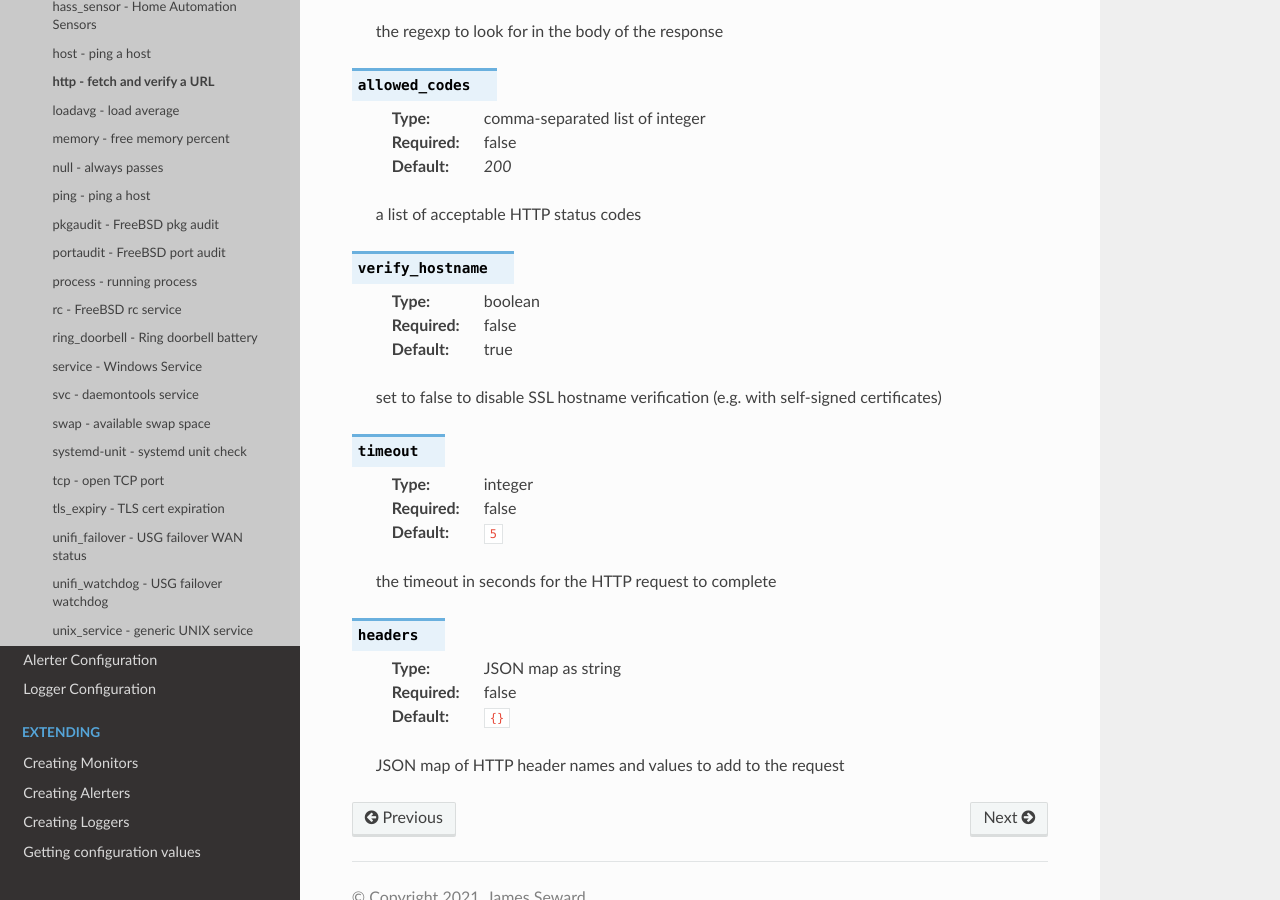
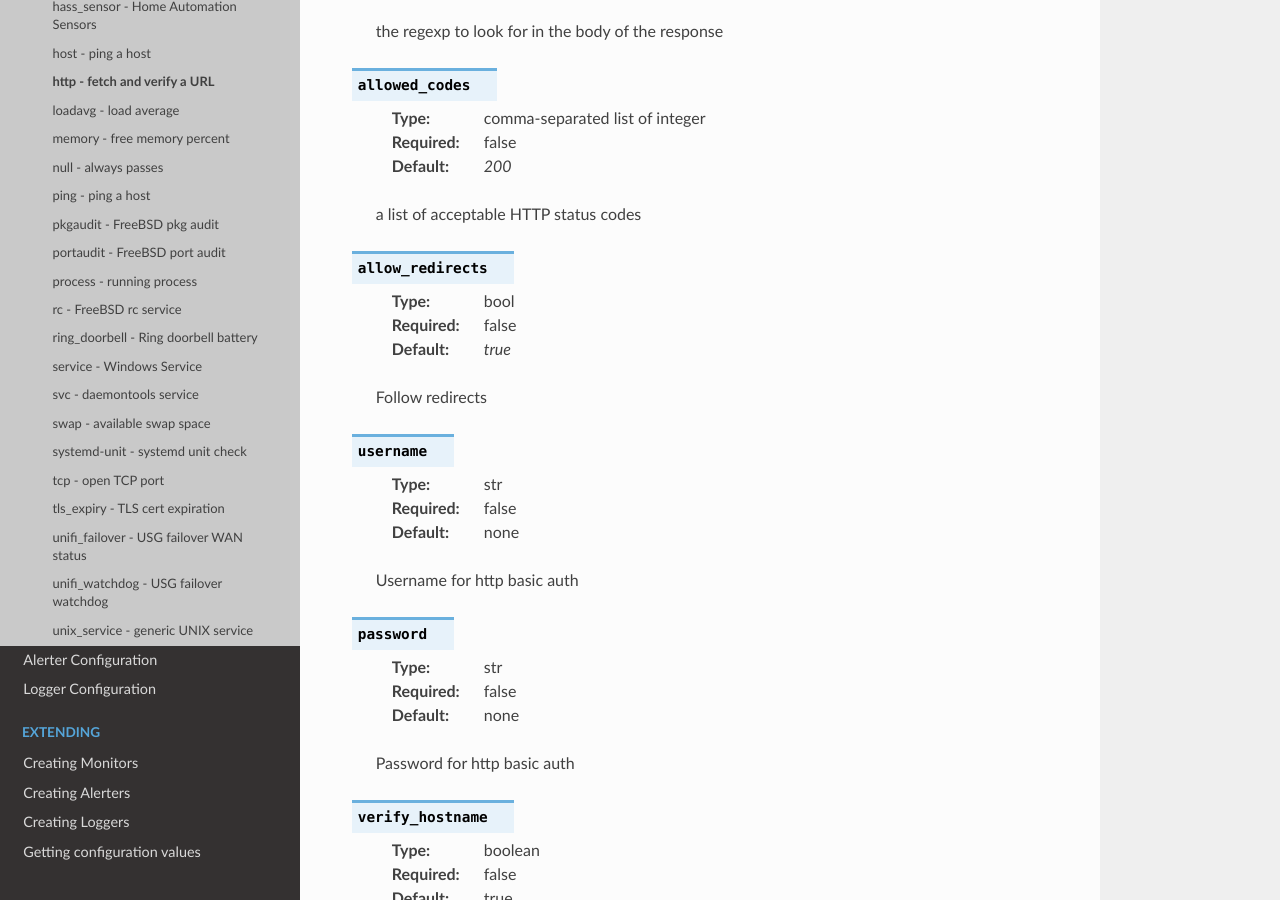
Before and after one commit to jamesoff/simplemonitor, a Sphinx documentation site: the page built from docs/monitors/http.rst, in a window 1280 px wide and 900 px high, scrolled down 506 px. Built offline with Sphinx 7.4.7 and the Read the Docs theme 2.0.0, drawn with Linux system fonts in a browser that asks for light colours; pages that are not in the unit, such as notebooks, are missing from menus.

```diff
--- a/docs/monitors/http.rst
+++ b/docs/monitors/http.rst
@@ -26,6 +26,30 @@ Attempts to fetch a URL and makes sure the HTTP return code is (by default) 200/
 
     a list of acceptable HTTP status codes
 
+.. confval:: allow_redirects
+
+    :type: bool
+    :required: false
+    :default: `true`
+
+    Follow redirects
+
+.. confval:: username
+
+    :type: str
+    :required: false
+    :default: none
+
+    Username for http basic auth
+
+.. confval:: password
+
+    :type: str
+    :required: false
+    :default: none
+
+    Password for http basic auth
+
 .. confval:: verify_hostname
 
     :type: boolean
```
Also changed, not shown: 1 other file.
